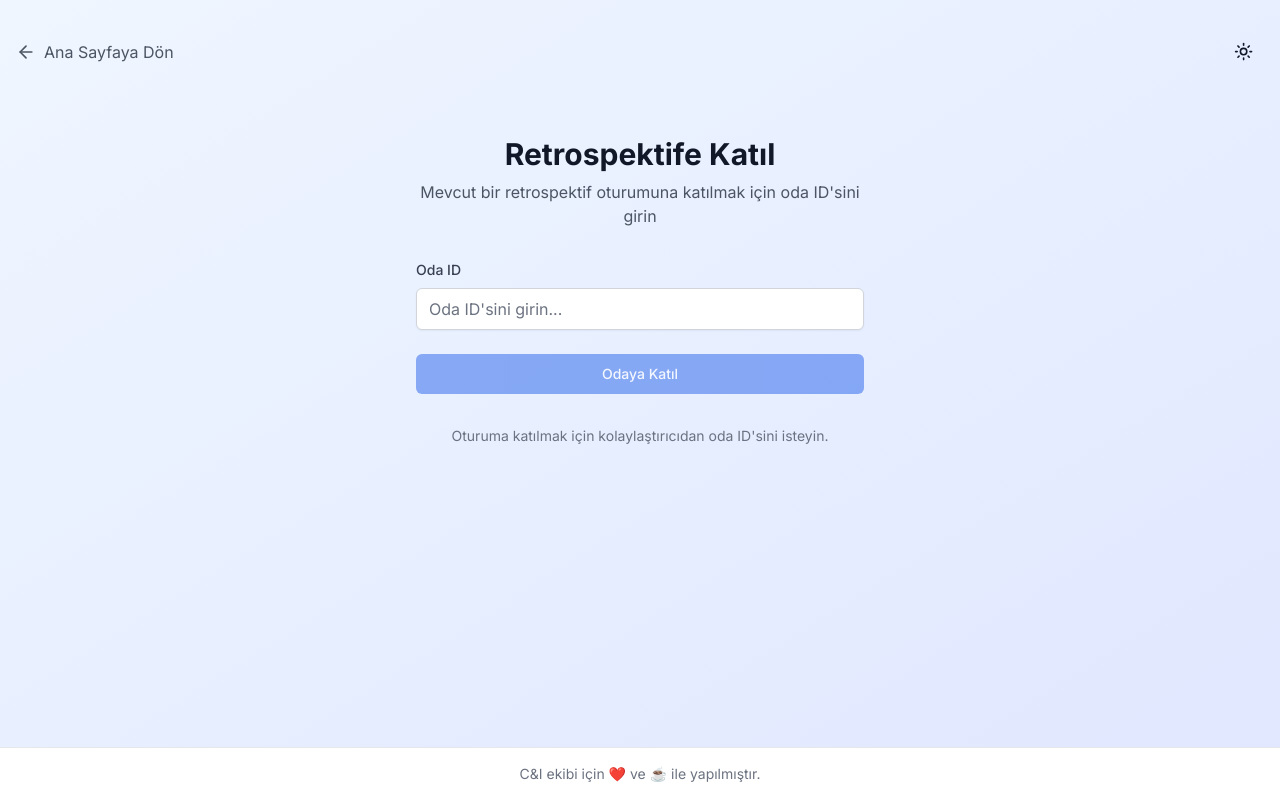
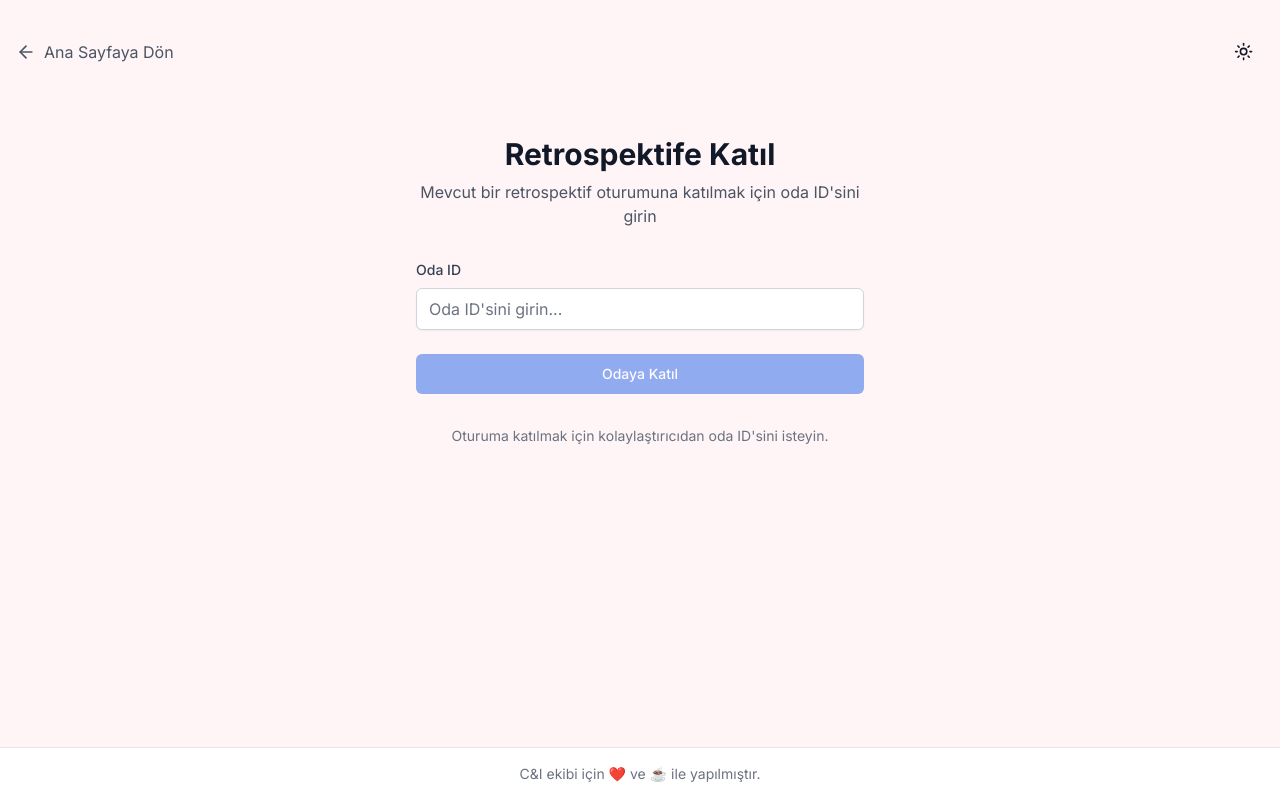
Before and after one commit to ali-gunes/team-retro, a Next.js app: page /join in a window 1280 px wide. Built offline with nearby package versions, Linux system fonts and the light colour scheme.

Commit message:
Add pastel color pool

```diff
--- a/src/app/create/page.tsx
+++ b/src/app/create/page.tsx
@@ -108,7 +108,7 @@ export default function CreatePage() {
   }
 
   return (
-    <div className="min-h-screen bg-gradient-to-br from-blue-50 to-indigo-100 dark:from-gray-900 dark:to-gray-800 flex flex-col">
+    <div className="min-h-screen flex flex-col">
       <div className="container mx-auto px-4 py-8 flex-1">
         {/* Header */}
         <header className="flex justify-between items-center mb-16">
--- a/src/app/join/page.tsx
+++ b/src/app/join/page.tsx
@@ -29,7 +29,7 @@ export default function JoinPage() {
   }
 
   return (
-    <div className="min-h-screen bg-gradient-to-br from-blue-50 to-indigo-100 dark:from-gray-900 dark:to-gray-800 flex flex-col">
+    <div className="min-h-screen flex flex-col">
       <div className="container mx-auto px-4 py-8 flex-1">
         {/* Header */}
         <header className="flex justify-between items-center mb-16">
--- a/src/app/layout.tsx
+++ b/src/app/layout.tsx
@@ -2,6 +2,7 @@ import type { Metadata } from 'next'
 import { Inter } from 'next/font/google'
 import './globals.css'
 import { ThemeProvider } from '@/components/theme-provider'
+import { PastelBackgroundProvider } from '@/components/pastel-background-provider'
 
 const inter = Inter({ subsets: ['latin'] })
 
@@ -25,11 +26,13 @@ export default function RootLayout({
       <body className={inter.className}>
         <ThemeProvider
           attribute="class"
-          defaultTheme="system"
+          defaultTheme="light"
           enableSystem
           disableTransitionOnChange
         >
-          {children}
+          <PastelBackgroundProvider>
+            {children}
+          </PastelBackgroundProvider>
         </ThemeProvider>
       </body>
     </html>
--- a/src/app/page.tsx
+++ b/src/app/page.tsx
@@ -9,7 +9,7 @@ import Image from 'next/image'
 
 export default function HomePage() {
   return (
-    <div className="min-h-screen bg-gradient-to-br from-blue-50 to-indigo-100 dark:from-gray-900 dark:to-gray-800 flex flex-col">
+    <div className="min-h-screen flex flex-col">
       <div className="container mx-auto px-4 py-8 flex-1">
         {/* Header */}
         <header className="flex justify-between items-center mb-16">
--- a/src/app/room/[id]/page.tsx
+++ b/src/app/room/[id]/page.tsx
@@ -306,7 +306,7 @@ export default function RoomPage() {
   }
 
   return (
-    <div className="h-screen bg-gray-50 dark:bg-gray-900 overflow-hidden">
+    <div className="h-screen overflow-hidden">
       <RetroBoard
         room={room}
         socket={socket}
--- /dev/null
+++ b/src/components/pastel-background-provider.tsx
@@ -0,0 +1,24 @@
+"use client"
+
+import { useEffect } from 'react'
+
+interface PastelBackgroundProviderProps {
+  children: React.ReactNode
+}
+
+export function PastelBackgroundProvider({ children }: PastelBackgroundProviderProps) {
+  useEffect(() => {
+    const pastelPool = ['#E3F2FD','#F0FFF0','#F5F3FF','#FFF1E6','#F5FFFA','#FFF5F7','#FAFAFA','#FFF5EE','#F0F8FF','#FDEFF2','#FDFDFC'];
+    const randomPastel = pastelPool[Math.floor(Math.random() * pastelPool.length)];
+
+    // Apply the random pastel background
+    document.body.style.backgroundColor = randomPastel;
+
+    // Cleanup function to reset background when component unmounts
+    return () => {
+      document.body.style.backgroundColor = '';
+    };
+  }, []);
+
+  return <>{children}</>;
+}
--- a/src/components/retro-board.tsx
+++ b/src/components/retro-board.tsx
@@ -46,7 +46,7 @@ export function RetroBoard({ room, socket, isConnected, userId, columns = ['poll
   }
 
   return (
-    <div className="h-screen bg-gray-50 dark:bg-gray-900 flex flex-col overflow-hidden">
+    <div className="h-screen flex flex-col overflow-hidden">
       {/* Header */}
       <RoomHeader
         room={room}
--- a/src/components/theme-toggle.tsx
+++ b/src/components/theme-toggle.tsx
@@ -9,11 +9,26 @@ import { Button } from "@/components/ui/button"
 export function ThemeToggle() {
   const { setTheme, theme } = useTheme()
 
+  const handleThemeChange = () => {
+    const newTheme = theme === "light" ? "dark" : "light";
+    setTheme(newTheme);
+
+    // If switching to light mode, apply a new random pastel background
+    if (newTheme === "light") {
+      const pastelPool = ['#E3F2FD','#F0FFF0','#F5F3FF','#FFF1E6','#F5FFFA','#FFF5F7','#FAFAFA','#FFF5EE','#F0F8FF','#FDEFF2','#FDFDFC'];
+      const randomPastel = pastelPool[Math.floor(Math.random() * pastelPool.length)];
+      document.body.style.backgroundColor = randomPastel;
+    } else {
+      // Reset background for dark mode
+      document.body.style.backgroundColor = '';
+    }
+  };
+
   return (
     <Button
       variant="ghost"
       size="icon"
-      onClick={() => setTheme(theme === "light" ? "dark" : "light")}
+      onClick={handleThemeChange}
     >
       <Sun className="h-[1.2rem] w-[1.2rem] rotate-0 scale-100 transition-all dark:-rotate-90 dark:scale-0" />
       <Moon className="absolute h-[1.2rem] w-[1.2rem] rotate-90 scale-0 transition-all dark:rotate-0 dark:scale-100" />
```
